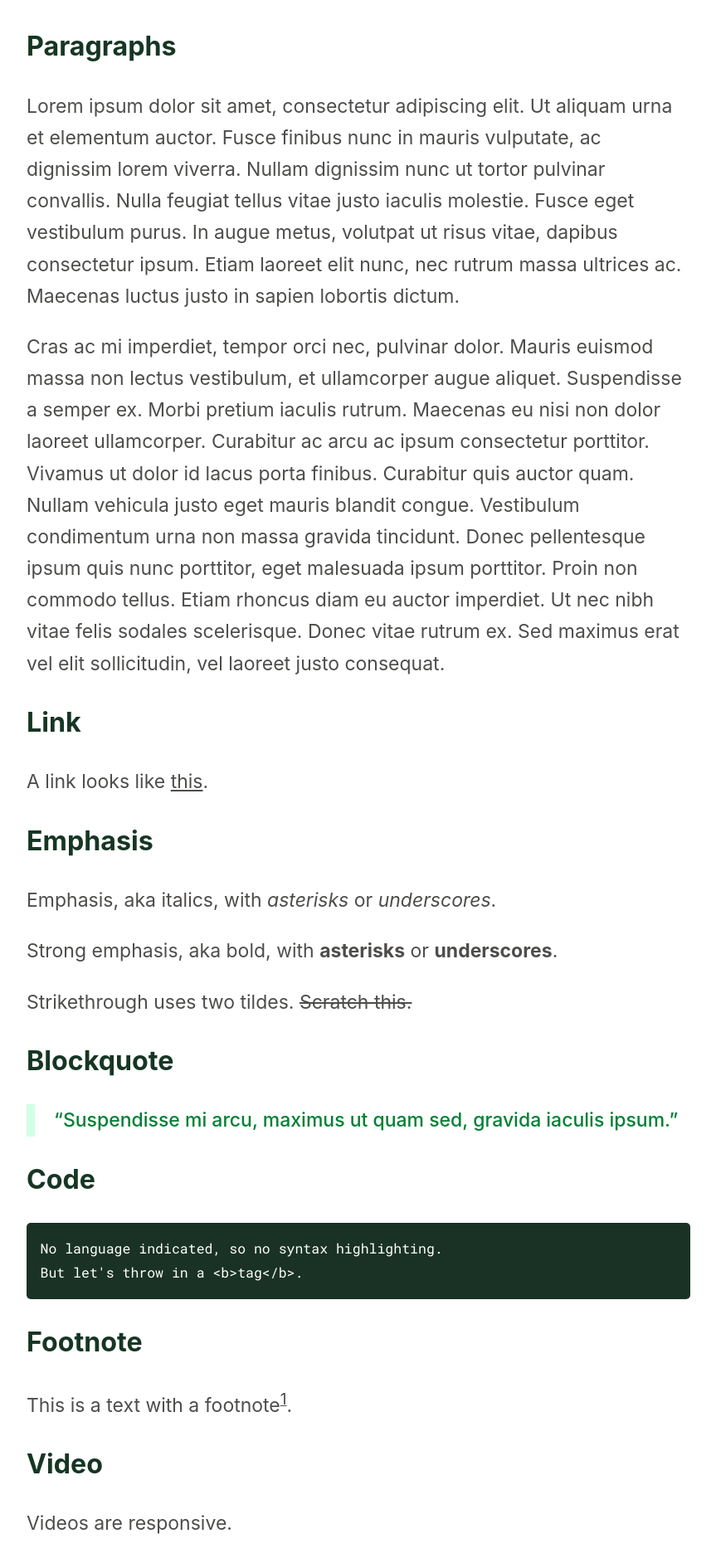
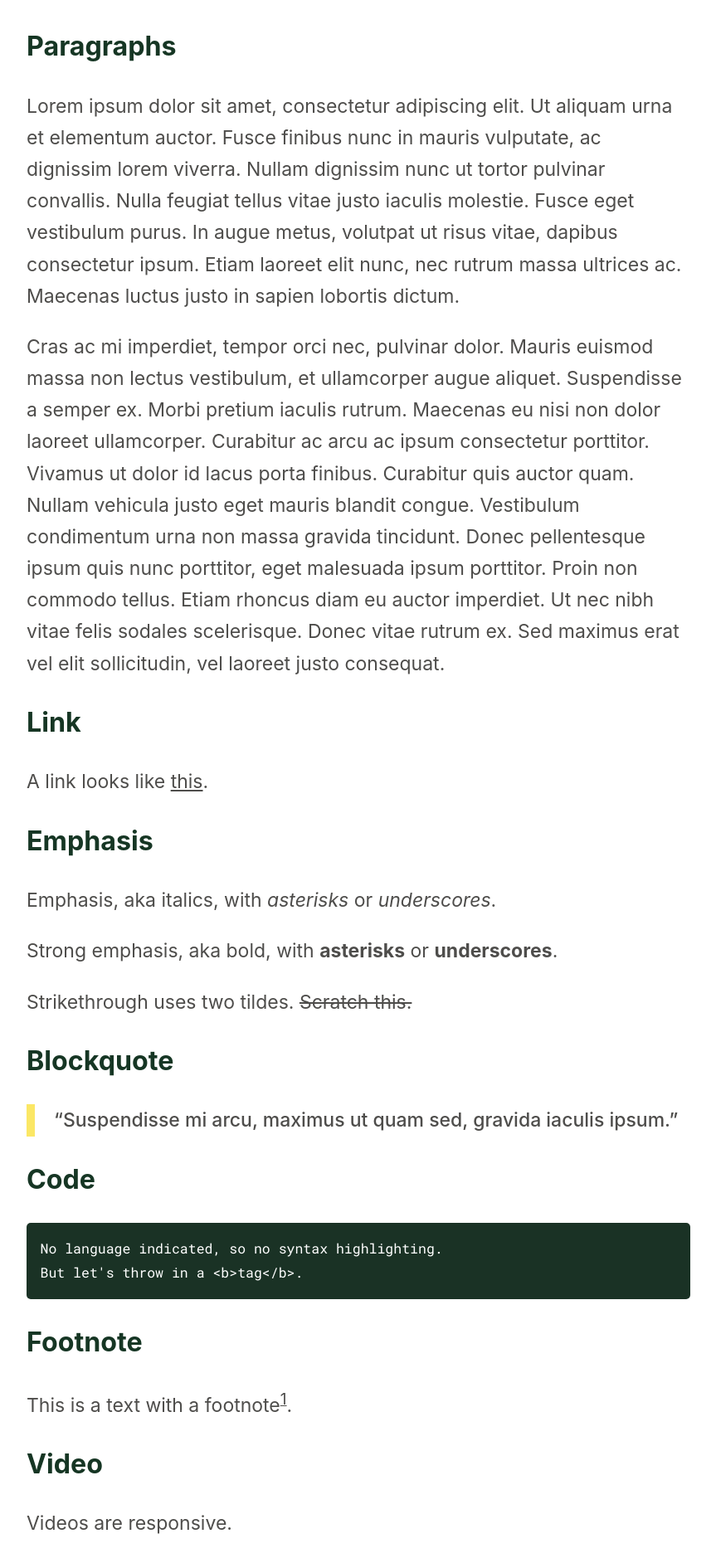
Before and after one commit to ajpwalser/ajpwalser.github.io, a Jekyll site: the page built from _posts/2020-04-17-Styles.md, in a window 1280 px wide. Shown: the part 861-2739 px from the top of the page at 83% size, without its empty margins (208-1071 px from the left). Built offline with Jekyll 4.4.1, drawn with Linux system fonts in a browser that asks for light colours; some web fonts are replaced; grey boxes are pictures that could not be loaded.

Commit message:
Update style.css

```diff
--- a/css/style.css
+++ b/css/style.css
@@ -163,11 +163,11 @@ p.time {
 /* Blockquotes */
 
 blockquote {
-	color: rgb(0, 128, 53);
+	color: rgb(78, 77, 75);
 	margin: 1em auto;
 	padding-left: 1em;
 	font-weight: 500;
-	border-left: 10px solid rgb(209, 255, 232);
+	border-left: 10px solid rgb(251, 231, 101);
 }
 
 
@@ -315,8 +315,8 @@ span.small {
 .tag-box a {
 	padding: 7px 18px;
 	margin: 2px;
-	background-color: rgb(241, 118, 30);
-	color: rgb(255, 255, 255);
+	background-color: rgb(209, 255, 232);
+	color: rgb(0, 128, 53);
 	-webkit-border-radius: 5px;
 	-moz-border-radius: 5px;
 	border-radius: 5px;
@@ -351,8 +351,8 @@ span.small {
 .post-nav a {
 	padding: 7px 18px;
 	margin: 2px;
-	background-color: rgb(241, 118, 30);
-	color: rgb(255, 255, 255);
+	background-color: rgb(209, 255, 232);
+	color: rgb(0, 128, 53);
 	-webkit-border-radius: 5px;
 	-moz-border-radius: 5px;
 	border-radius: 5px;
```
